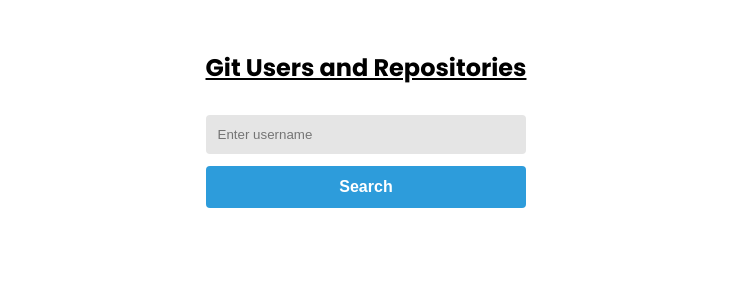
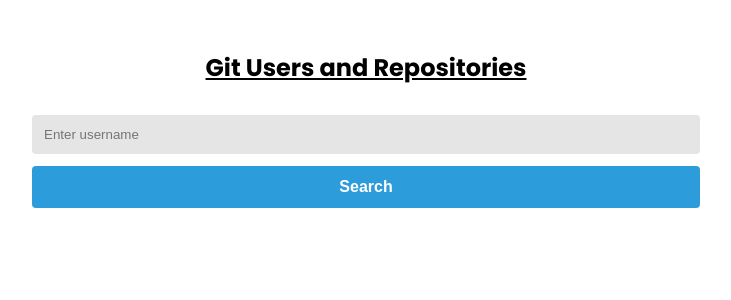
Before and after one commit to shuvo-h/foodtray, a React (Create React App) app: page / in a window 1280 px wide. Shown: the top 300 px of the page, without its empty margins (274-1005 px from the left). Built offline with nearby package versions, Linux system fonts and the light colour scheme.

Commit message:
fix loader bug

```diff
--- a/src/pages/home/home.css
+++ b/src/pages/home/home.css
@@ -1,14 +1,12 @@
 .container{
-    width: fit-content;
+    max-width: 668px;
     padding: 50px 15px;
     min-height: calc(100vh - 2*50px);
     background-color: var(--bg-secondary);
     font-family: 'Poppins', sans-serif;
     margin: auto;
 }
-.container-box{
-    max-width: 410px;
-}
+
 .head-title{
     text-decoration: underline;
     text-align: center;
@@ -52,12 +50,6 @@
     text-align: center;
 }
 
-.users{
-
-}
-.user-card{
-    max-width: 410px;
-}
 
 .username{
     padding: 5px 10px;
--- a/src/pages/home/home.tsx
+++ b/src/pages/home/home.tsx
@@ -35,7 +35,7 @@ const Home = () => {
 
     return (
         <div className='container'>
-            <div className='container-box'>
+            <div>
                 <h2 className='head-title'>Git  Users and Repositories</h2>
                 <div className='search'>
                     <input  onChange={onChangeSearchHandler} onKeyDown={onSearchKeyDown} type="search" name="" data-testid='search-input' value={searchText} placeholder='Enter username' />
```
